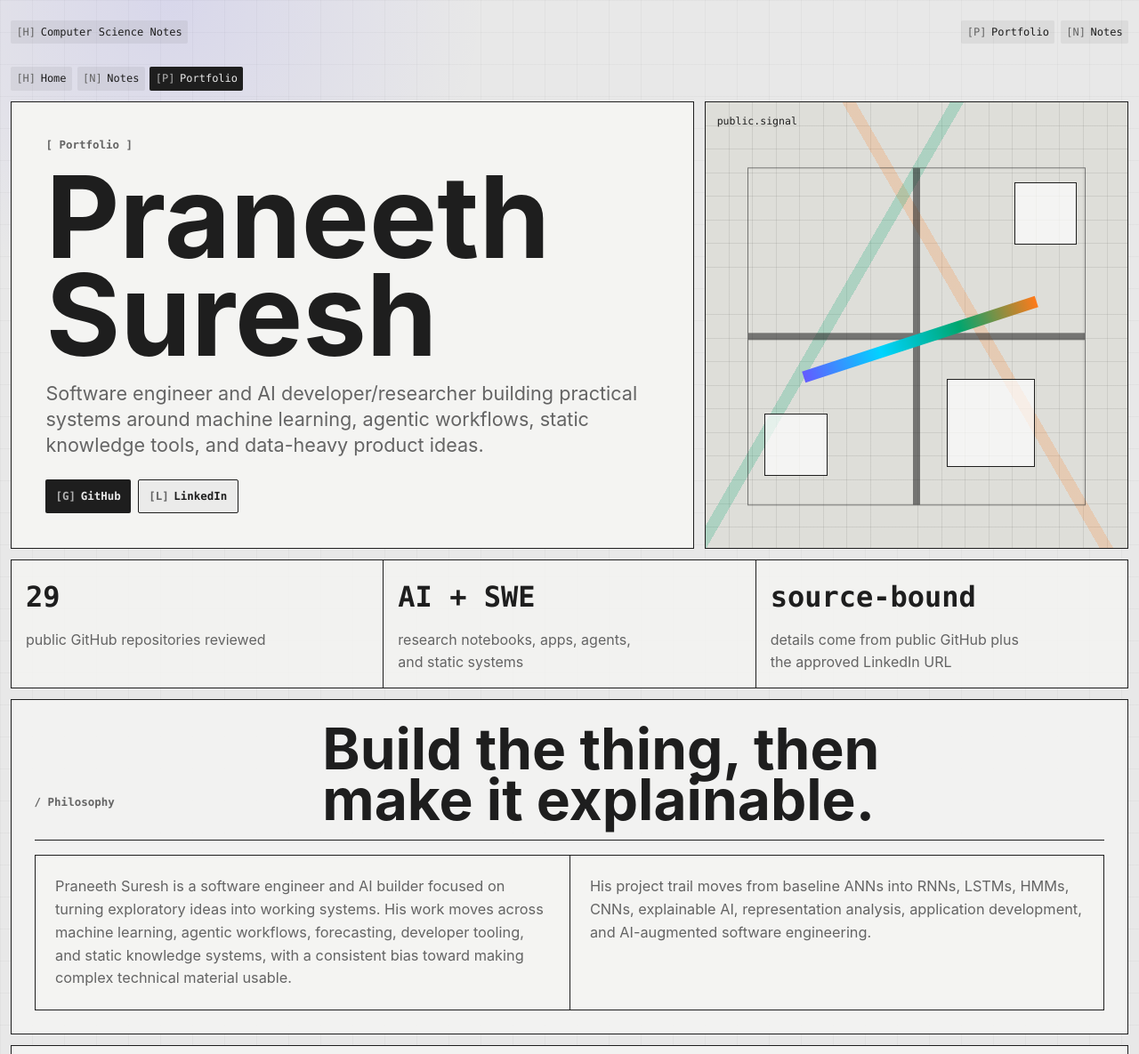
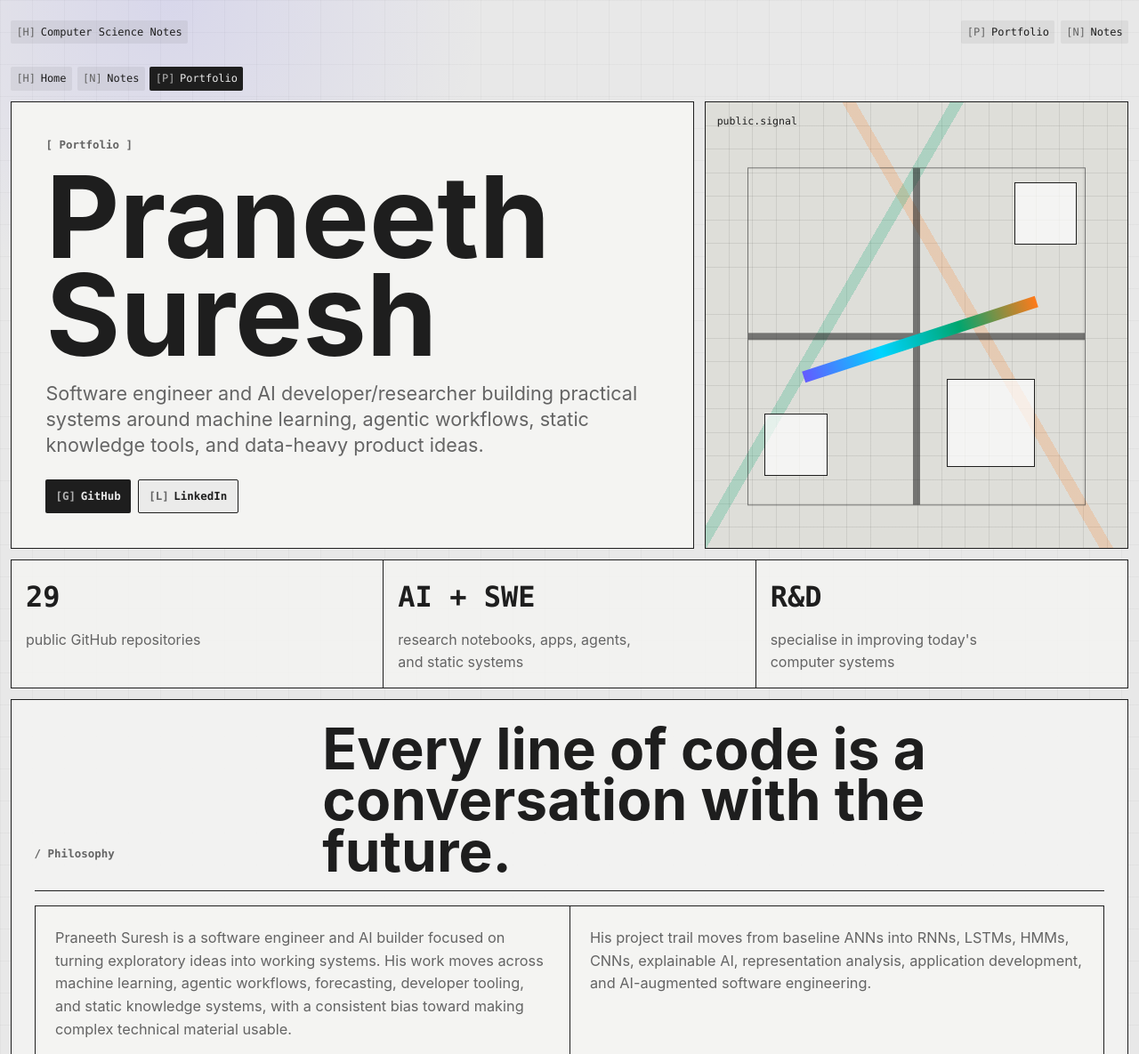
Before and after one commit to Praneeth-Suresh/Notes, a plain HTML site: page dist/about/index.html in a window 1280 px wide. Shown: the top 1185 px of the page at 89% size. Drawn offline with nearby package versions, Linux system fonts and the light colour scheme.

Commit message:
Personal Page Improvement

```diff
--- a/dist/about/index.html
+++ b/dist/about/index.html
@@ -56,21 +56,21 @@
     <section class="portfolio-strip" aria-label="Portfolio summary">
       <div>
         <span>29</span>
-        <p>public GitHub repositories reviewed</p>
+        <p>public GitHub repositories</p>
       </div>
       <div>
         <span>AI + SWE</span>
         <p>research notebooks, apps, agents, and static systems</p>
       </div>
       <div>
-        <span>source-bound</span>
-        <p>details come from public GitHub plus the approved LinkedIn URL</p>
+        <span>R&D</span>
+        <p>specialise in improving today's computer systems</p>
       </div>
     </section>
     <section class="panel portfolio-section" aria-labelledby="portfolio-philosophy">
       <div class="portfolio-section-header">
         <p class="section-kicker">/ Philosophy</p>
-        <h2 id="portfolio-philosophy" class="section-title">Build the thing, then make it explainable.</h2>
+        <h2 id="portfolio-philosophy" class="section-title">Every line of code is a conversation with the future.</h2>
       </div>
       <div class="portfolio-philosophy-grid">
         <p>Praneeth Suresh is a software engineer and AI builder focused on turning exploratory ideas into working systems. His work moves across machine learning, agentic workflows, forecasting, developer tooling, and static knowledge systems, with a consistent bias toward making complex technical material usable.</p>
```
Also changed, not shown: src/site-styling/internal/shell.js (+4 -4 lines).
